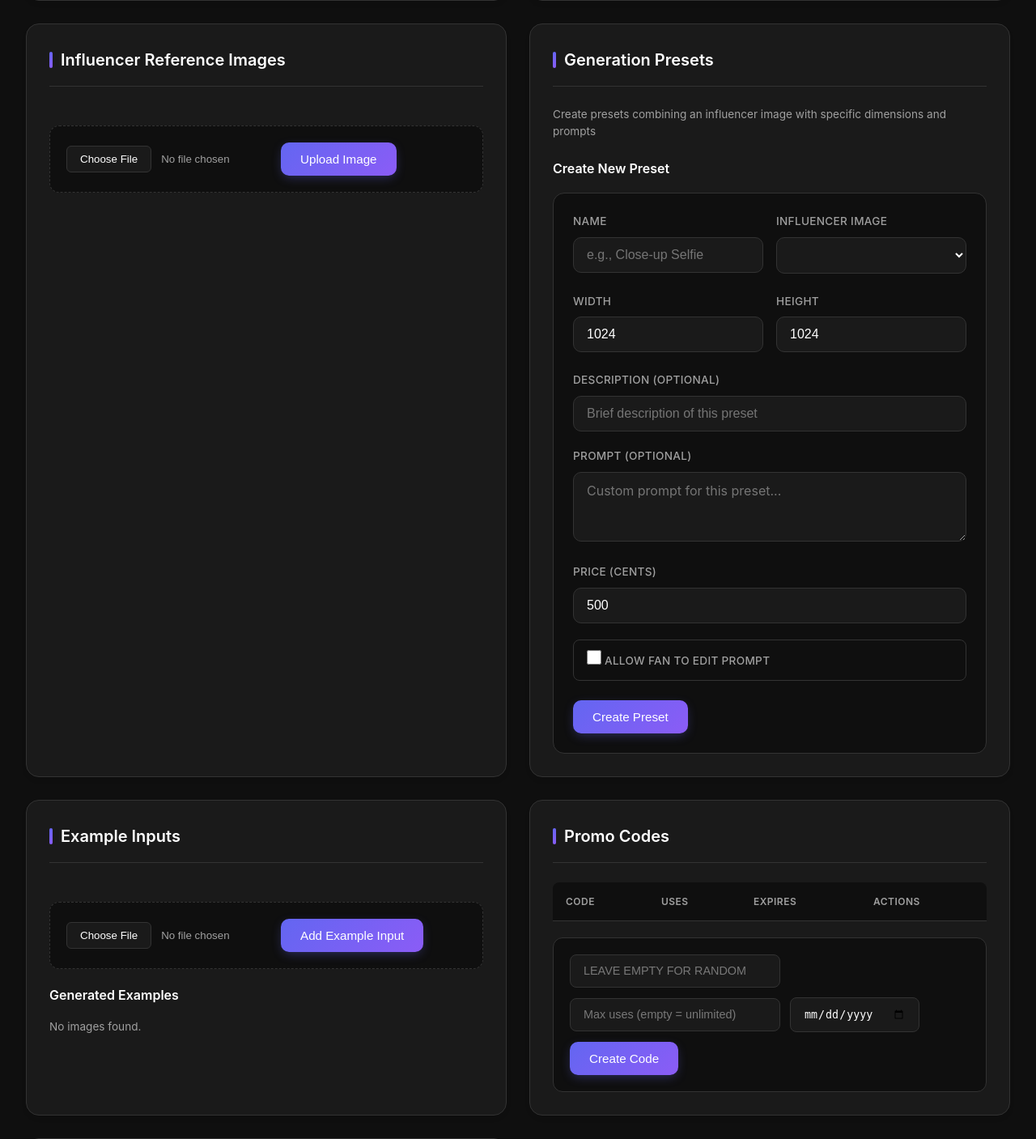
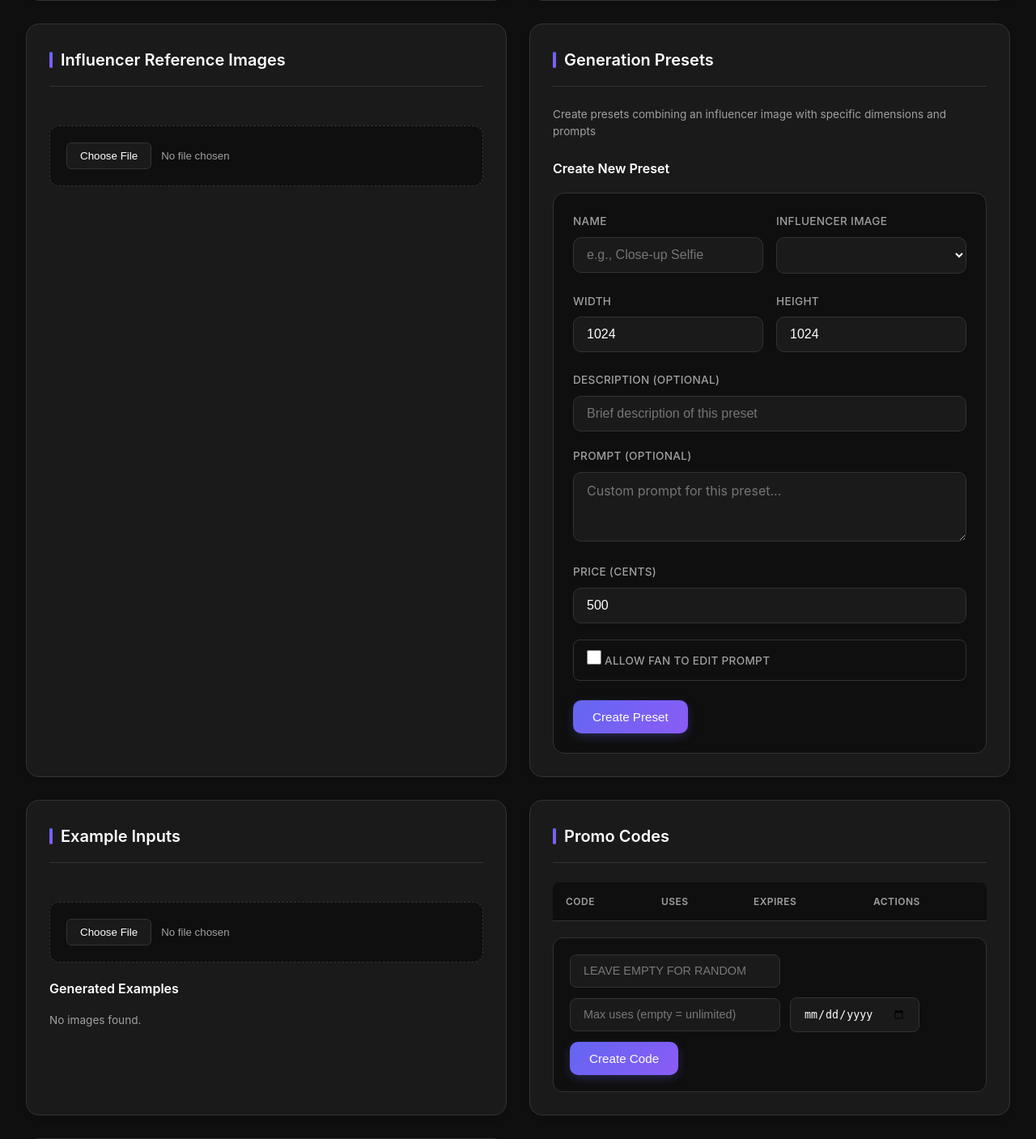
Before and after one commit to ValyrianTech/genselfie, a FastAPI app: template templates/admin.html in a window 1280 px wide. Shown: the part 844-2251 px from the top of the page at 81% size. Run offline with FastAPI, Linux system fonts and the light colour scheme; the template is opened without the code that fills it, so the values that code supplies are empty.

Commit message:
Auto-submit forms on selection changes
- Auto-submit filter dropdown when preset is selected
- Auto-upload influencer images when file is selected
- Auto-upload example inputs when file is selected
- Remove unnecessary submit buttons

```diff
--- a/templates/admin.html
+++ b/templates/admin.html
@@ -115,8 +115,7 @@
             </div>
 
             <form method="POST" action="/admin/upload-influencer-image" enctype="multipart/form-data" class="upload-form">
-                <input type="file" name="file" accept="image/*" required>
-                <button type="submit" class="btn btn-primary">Upload Image</button>
+                <input type="file" name="file" accept="image/*" required onchange="this.form.submit()">
             </form>
         </section>
 
@@ -245,8 +244,7 @@
             </div>
 
             <form method="POST" action="/admin/upload-example-input" enctype="multipart/form-data" class="upload-form">
-                <input type="file" name="file" accept="image/*" required>
-                <button type="submit" class="btn btn-primary">Add Example Input</button>
+                <input type="file" name="file" accept="image/*" required onchange="this.form.submit()">
             </form>
 
             {% if example_inputs and presets %}
@@ -269,13 +267,12 @@
                 {% if presets %}
                 <form method="GET" action="/admin" class="inline-form" style="margin-bottom: 12px;">
                     <label for="filter-preset">Filter by preset</label>
-                    <select id="filter-preset" name="preset_id">
+                    <select id="filter-preset" name="preset_id" onchange="this.form.submit()">
                         <option value="">All</option>
                         {% for p in presets %}
                         <option value="{{ p.id }}" {% if selected_preset_id == p.id %}selected{% endif %}>{{ p.name }}</option>
                         {% endfor %}
                     </select>
-                    <button type="submit" class="btn btn-secondary btn-small">Apply</button>
                 </form>
                 {% endif %}
                 {% if generated_examples %}
```
